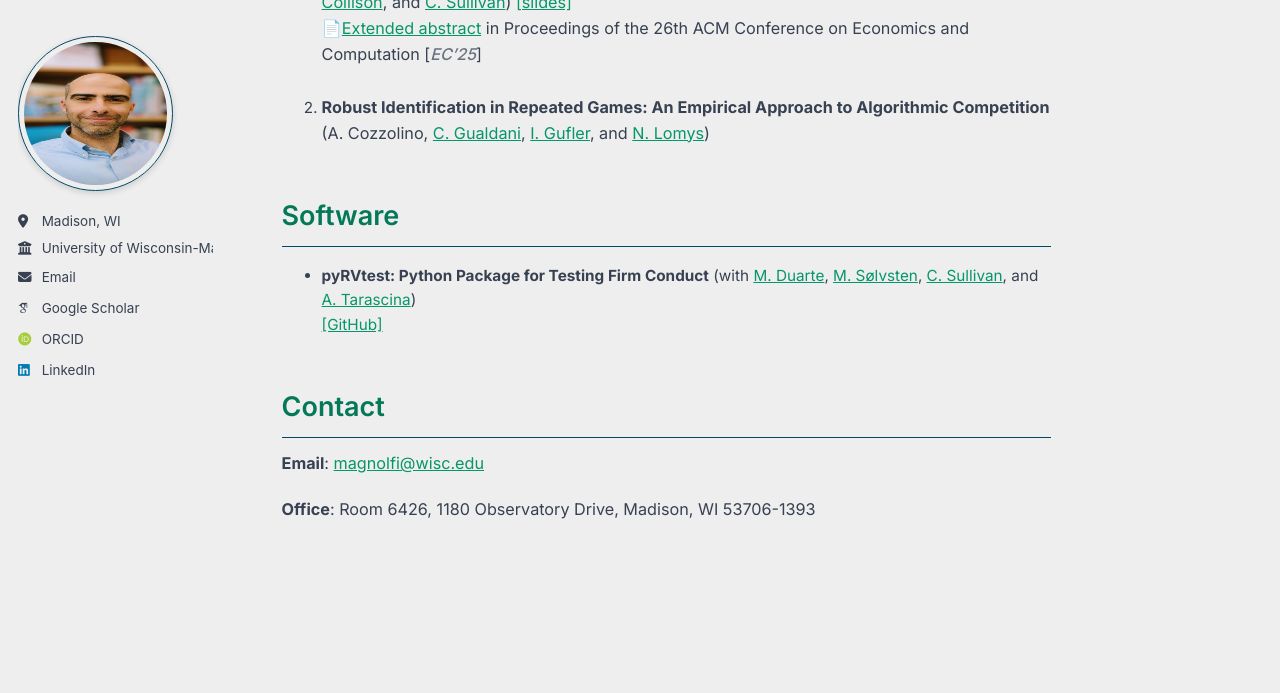
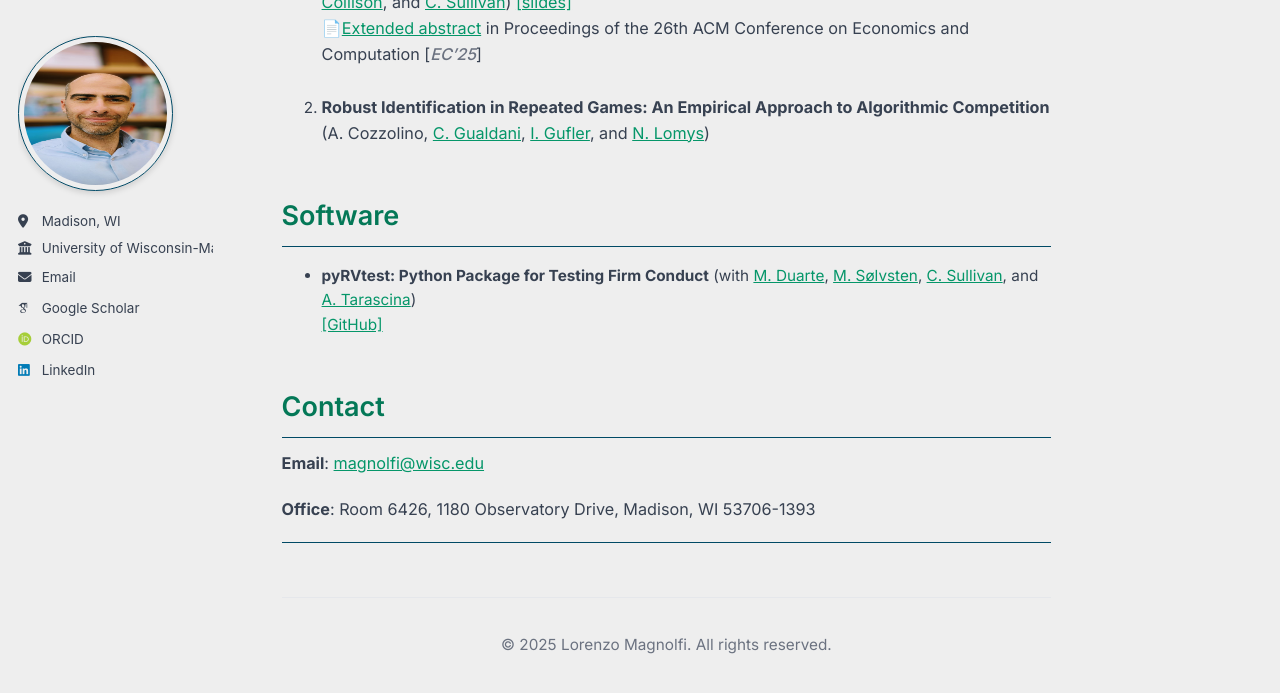
Before and after one commit to LorenzoMagnolfi/Lorenzomagnolfi.github.io, a Jekyll site: the page built from _pages/about.md, in a window 1280 px wide and 900 px high, scrolled down 1894 px. Shown: the top 693 px of the window. Built offline with Jekyll 4.4.1, drawn with Linux system fonts in a browser that asks for light colours; some web fonts are replaced; a script that is not in the unit is left out.

Commit message:
Update about.md

```diff
--- a/_pages/about.md
+++ b/_pages/about.md
@@ -80,3 +80,9 @@ NBER Working Paper [#32863](https://www.nber.org/papers/w32863) | This paper sup
 **Email**: [magnolfi@wisc.edu](mailto:magnolfi@wisc.edu)
 
 **Office**: Room 6426, 1180 Observatory Drive, Madison, WI 53706-1393
+
+---
+
+<div style="text-align: center; margin-top: 3rem; padding-top: 2rem; border-top: 1px solid var(--border-light); color: var(--text-secondary); font-size: 0.85rem;">
+© 2025 Lorenzo Magnolfi. All rights reserved.
+</div>
```
